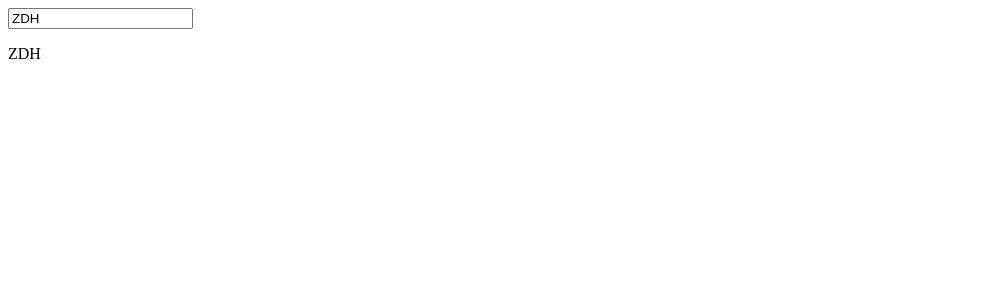
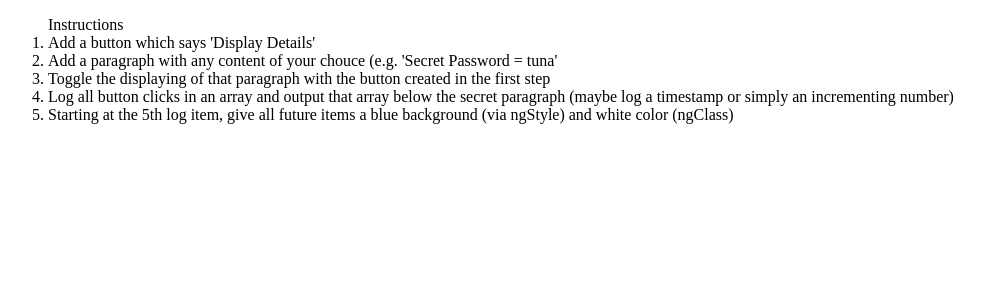
Before and after one commit to Prozak8/angular-sandbox, an Angular app: page / in a window 1280 px wide. Shown: the top 300 px of the page, without its empty margins (0-1008 px from the left). Built offline with nearby package versions, Linux system fonts and the light colour scheme.

Commit message:
generated instructions component so it is easier to setup quizzes

```diff
--- a/src/app/app.component.html
+++ b/src/app/app.component.html
@@ -1,2 +1,7 @@
-<input type="text" [(ngModel)]="name">
-<p>{{ name }}</p>
+<div class="container">
+    <div class="row">
+        <div class="col-xs-12">
+            <div app-instructions></div>
+        </div>
+    </div>
+</div>
--- a/src/app/app.component.ts
+++ b/src/app/app.component.ts
@@ -6,5 +6,4 @@ import { Component } from '@angular/core';
   styleUrls: ['./app.component.css']
 })
 export class AppComponent {
-  name = 'ZDH'
 }
--- a/src/app/app.module.ts
+++ b/src/app/app.module.ts
@@ -3,10 +3,12 @@ import { NgModule } from '@angular/core';
 import { FormsModule } from '@angular/forms';
 
 import { AppComponent } from './app.component';
+import { InstructionsComponent } from './instructions/instructions.component';
 
 @NgModule({
   declarations: [
-    AppComponent
+    AppComponent,
+    InstructionsComponent
   ],
   imports: [
     BrowserModule,
--- /dev/null
+++ b/src/app/instructions/instructions.component.html
@@ -0,0 +1,7 @@
+<ol>Instructions
+  <li>Add a button which says 'Display Details'</li>
+  <li>Add a paragraph with any content of your chouce (e.g. 'Secret Password = tuna'</li>
+  <li>Toggle the displaying of that paragraph with the button created in the first step</li>
+  <li>Log all button clicks in an array and output that array below the secret paragraph (maybe log a timestamp or simply an incrementing number)</li>
+  <li>Starting at the 5th log item, give all future items a blue background (via ngStyle) and white color (ngClass)</li>
+</ol>
--- /dev/null
+++ b/src/app/instructions/instructions.component.ts
@@ -0,0 +1,15 @@
+import { Component, OnInit } from '@angular/core';
+
+@Component({
+  selector: '[app-instructions]',
+  templateUrl: './instructions.component.html',
+  styleUrls: ['./instructions.component.css']
+})
+export class InstructionsComponent implements OnInit {
+
+  constructor() { }
+
+  ngOnInit() {
+  }
+
+}
```
Also changed, not shown: src/app/instructions/instructions.component.css (added), 1 other file (tests, documents, lock files or other folders).
